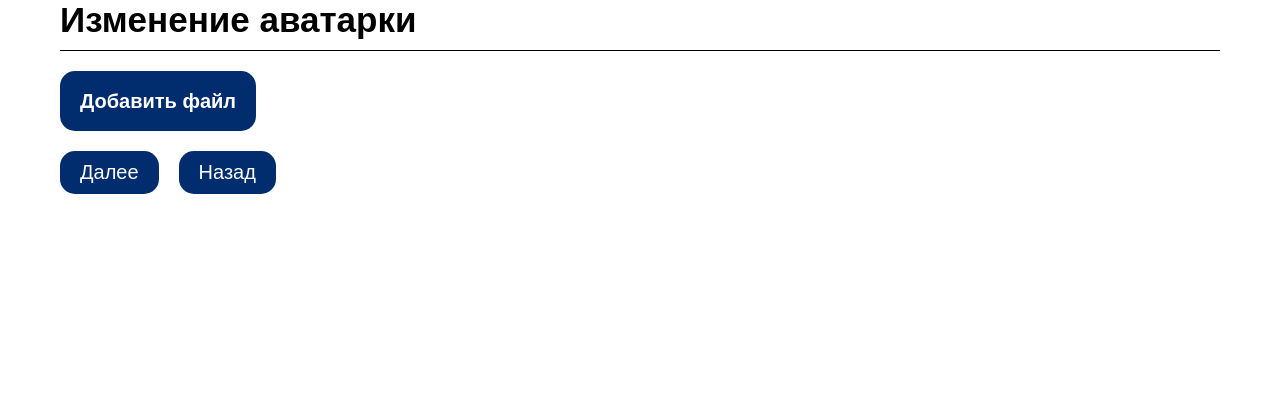
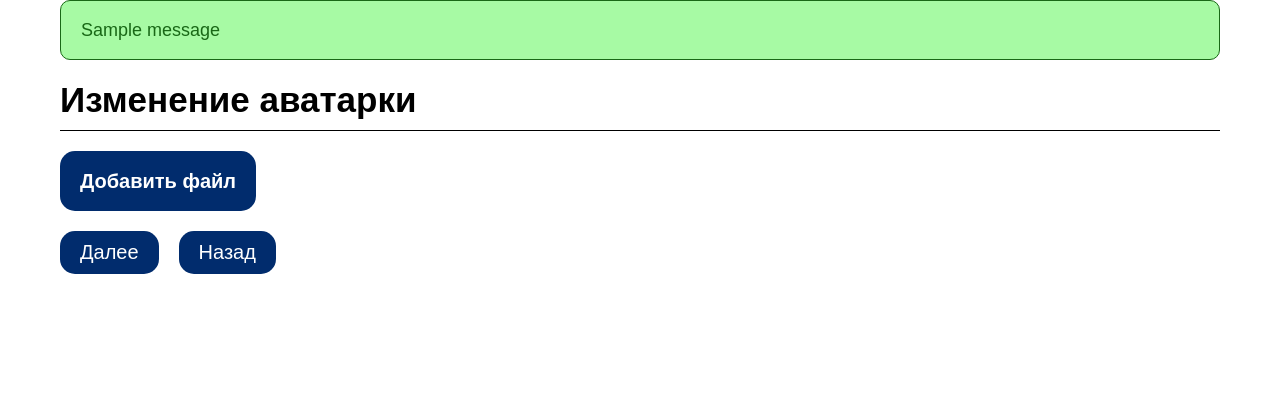
Before and after one commit to it-smt/hipestory, a Django app: page /accounts/profile/change-avatar in a window 1280 px wide. Shown: the part 131-551 px from the top of the page. Run offline with Django 4.2, Linux system fonts and the light colour scheme; a user stored in the database is signed in; tables that the repository leaves empty hold one stand-in row (values such as "Sample post"); one stand-in notice (Sample message) is shown; some web fonts are replaced.

Commit message:
change_avatar.html updated

```diff
--- a/users/templates/users/change_avatar.html
+++ b/users/templates/users/change_avatar.html
@@ -13,6 +13,11 @@
             <li>Изменение аватарки</li>
         </ul>
     </nav>
+    {% if messages %}
+        {% for m in messages %}
+            <div class="alert alert-{{ m.tags }}">{{ m }}</div>
+        {% endfor %}
+    {% endif %}
     <h1 class="content__title">Изменение аватарки</h1>
     <hr>
     <form action="{% url 'users:add_avatar' %}" enctype="multipart/form-data" method="post">
```
